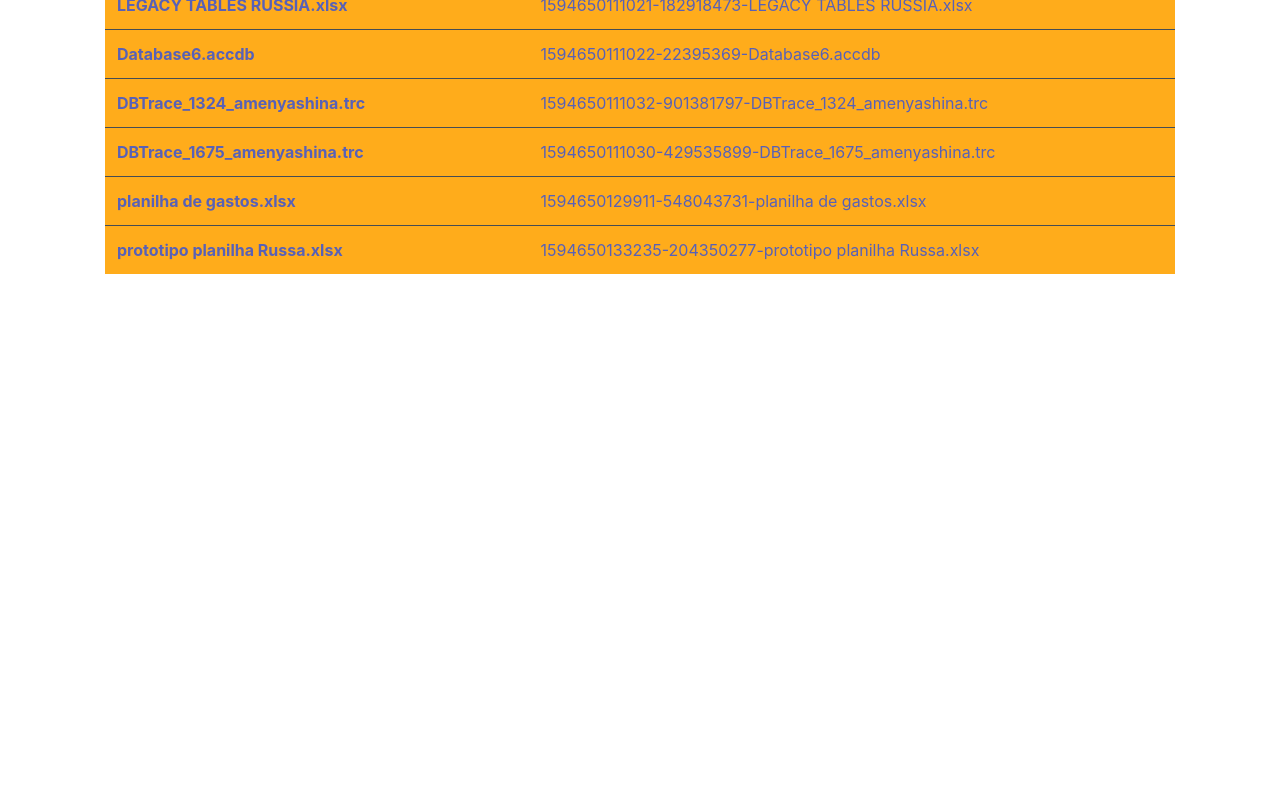
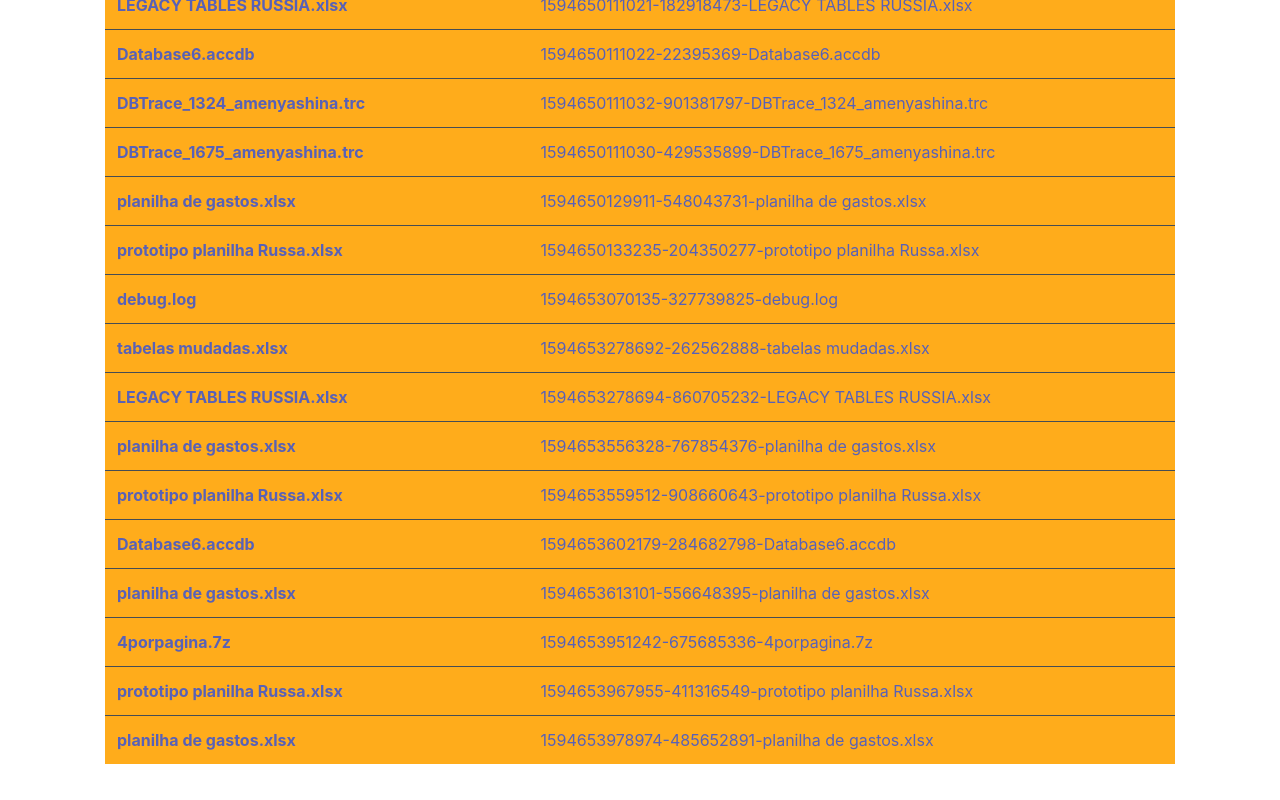
Before and after one commit to eduefl/angular, an Angular app in the folder requests-http/: page /upload in a window 1280 px wide. Shown: the part 2369-3169 px from the top of the page. Before the commit the page ends 2679 px from the top, so only its background shows below. Built offline with nearby package versions, Linux system fonts and the light colour scheme; data requests are answered from the project's data file.

Commit message:
updates related to class 140 where we learned how to create a custom RXJS operator

```diff
--- a/requests-http/db.json
+++ b/requests-http/db.json
@@ -406,6 +406,56 @@
       "id": 103,
       "originalname": "prototipo planilha Russa.xlsx",
       "filename": "1594650133235-204350277-prototipo planilha Russa.xlsx"
+    },
+    {
+      "id": 104,
+      "originalname": "debug.log",
+      "filename": "1594653070135-327739825-debug.log"
+    },
+    {
+      "id": 105,
+      "originalname": "tabelas mudadas.xlsx",
+      "filename": "1594653278692-262562888-tabelas mudadas.xlsx"
+    },
+    {
+      "id": 106,
+      "originalname": "LEGACY TABLES RUSSIA.xlsx",
+      "filename": "1594653278694-860705232-LEGACY TABLES RUSSIA.xlsx"
+    },
+    {
+      "id": 107,
+      "originalname": "planilha de gastos.xlsx",
+      "filename": "1594653556328-767854376-planilha de gastos.xlsx"
+    },
+    {
+      "id": 108,
+      "originalname": "prototipo planilha Russa.xlsx",
+      "filename": "1594653559512-908660643-prototipo planilha Russa.xlsx"
+    },
+    {
+      "id": 109,
+      "originalname": "Database6.accdb",
+      "filename": "1594653602179-284682798-Database6.accdb"
+    },
+    {
+      "id": 110,
+      "originalname": "planilha de gastos.xlsx",
+      "filename": "1594653613101-556648395-planilha de gastos.xlsx"
+    },
+    {
+      "id": 111,
+      "originalname": "4porpagina.7z",
+      "filename": "1594653951242-675685336-4porpagina.7z"
+    },
+    {
+      "id": 112,
+      "originalname": "prototipo planilha Russa.xlsx",
+      "filename": "1594653967955-411316549-prototipo planilha Russa.xlsx"
+    },
+    {
+      "id": 113,
+      "originalname": "planilha de gastos.xlsx",
+      "filename": "1594653978974-485652891-planilha de gastos.xlsx"
     }
   ]
 }
--- /dev/null
+++ b/requests-http/src/app/shared/rxjs-operators.ts
@@ -0,0 +1,20 @@
+import { HttpEvent, HttpEventType, HttpResponse } from '@angular/common/http';
+import { pipe } from 'rxjs';
+import { filter, map, tap } from 'rxjs/operators';
+
+export function filterResponse<T>() {
+  return pipe(
+    filter((event: HttpEvent<T>) =>  event.type === HttpEventType.Response),
+    map((resp: HttpResponse<T>) => resp.body)
+  );
+}
+
+export function uploadProgress<T>(cb: (progress: number) => void ) {
+  return tap((event: HttpEvent<T>) => {
+    if (event.type === HttpEventType.UploadProgress) {
+      cb(Math.round((event.loaded * 100) / event.total));
+    }
+
+  }
+  );
+}
--- a/requests-http/src/app/upload-file/upload-file/upload-file.component.ts
+++ b/requests-http/src/app/upload-file/upload-file/upload-file.component.ts
@@ -6,6 +6,7 @@ import { Component, OnInit, OnDestroy } from '@angular/core';
 import { HttpEventType, HttpEvent, HttpClient } from '@angular/common/http';
 import { take, catchError, delay } from 'rxjs/operators';
 import { Registro } from '../registro';
+import { filterResponse, uploadProgress } from 'src/app/shared/rxjs-operators';
 
 @Component({
   selector: 'app-upload-file',
@@ -105,21 +106,32 @@ export class UploadFileComponent implements OnInit, OnDestroy {
     this.lLoad = true;
     this.desinscreve();
     this.aLogs = [];
+//    let percent = 0;
     if (this.files && this.files.size > 0) {
       console.log(this.files);
 
       this.sub.push(this.uploadFileService.upload(this.files, environment.BASE_URL + '/upload')
-        .subscribe((event: HttpEvent<Object>) => {
-          if (event.type === HttpEventType.Response) {
-            // console.log(event.body.message[0]);
-            this.terminateUpload(event.body['message']);
-          } else if (event.type === HttpEventType.UploadProgress) {
-            const percent = Math.round((event.loaded * 100) / event.total);
-            this.ordemEProgresso = percent + '%';
+        .pipe(
+          uploadProgress(progress => {
+            // console.log (progress);
+            // percent = progress;
+            this.ordemEProgresso = progress + '%';
             this.aLogs.push('progresso ' + this.ordemEProgresso);
-          }
-        }
-        ));
+          }),
+          filterResponse()
+        )
+        .subscribe(response => this.terminateUpload(response['message'])));
+      // .subscribe((event: HttpEvent<Object>) => {
+      //   if (event.type === HttpEventType.Response) {
+      //     // console.log(event.body.message[0]);
+      //     this.terminateUpload(event.body['message']);
+      //   } else if (event.type === HttpEventType.UploadProgress) {
+      //      percent = Math.round((event.loaded * 100) / event.total);
+      //     this.ordemEProgresso = percent + '%';
+      //     this.aLogs.push('progresso ' + this.ordemEProgresso);
+      //   }
+      // }
+      // ));
 
     }
 
@@ -140,7 +152,7 @@ export class UploadFileComponent implements OnInit, OnDestroy {
     }
     );
     console.log(this.areg);
-    this.areg.forEach((reg, n) => { //inclui na lista de arquivos gravados
+    this.areg.forEach((reg, n) => { // inclui na lista de arquivos gravados
       // this.reg.file = event.body['message'][0].filename;
       this.create(reg).subscribe(
         () => {
```
Lines whose indentation alone changed are shown as unchanged.
